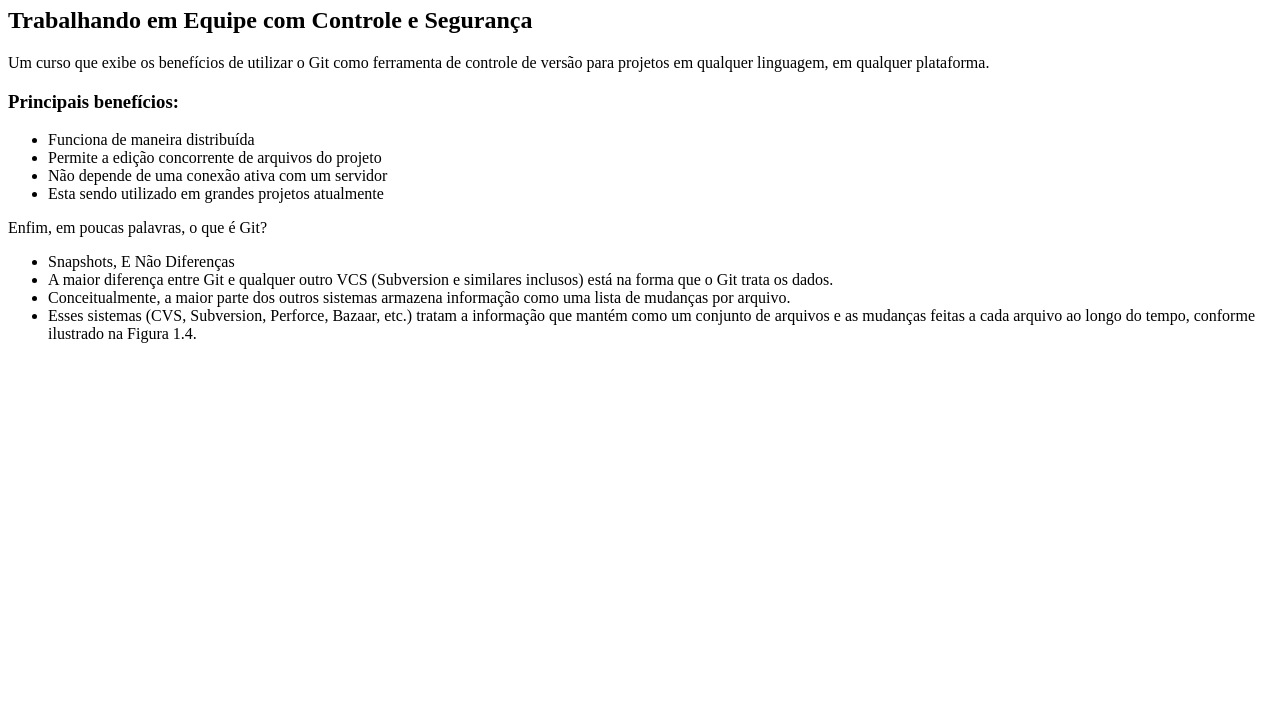
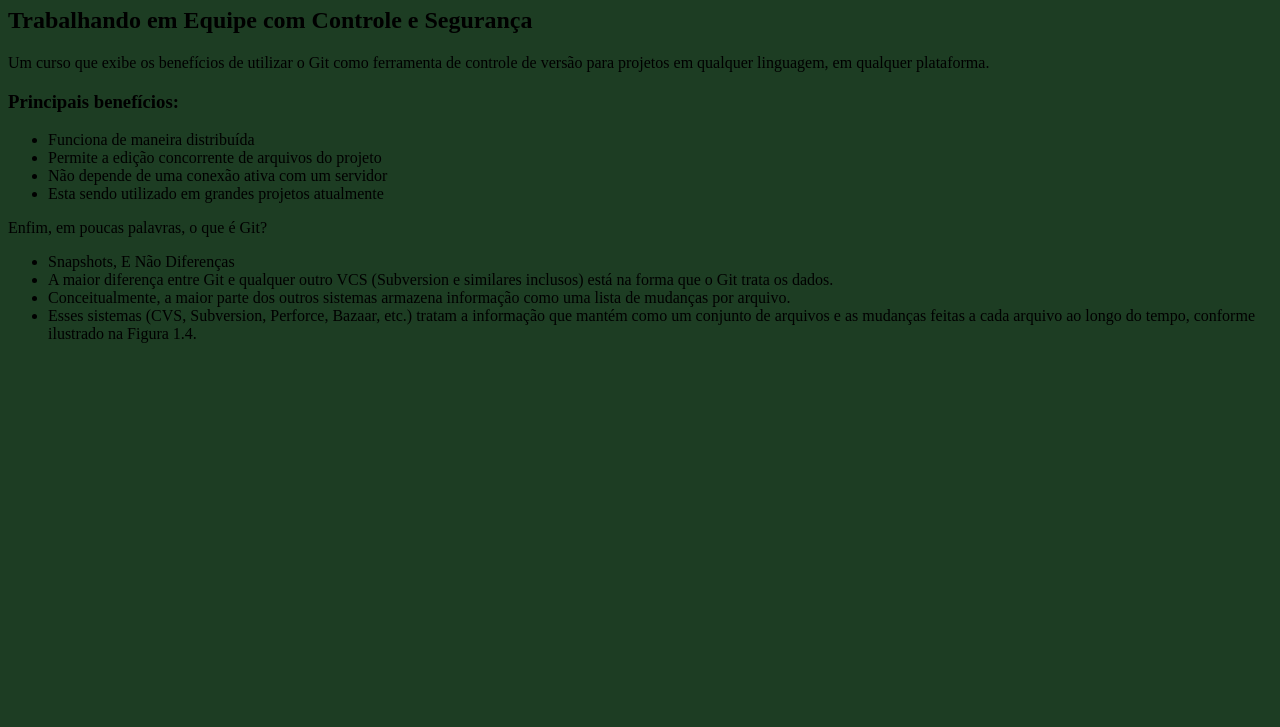
Before and after one commit to fernandoadms/curso-git, a plain HTML site: page index.html in a window 1280 px wide. Shown: the part 73-800 px from the top of the page. Drawn offline with Linux system fonts and the light colour scheme.

Commit message:
início do design

```diff
--- a/index.html
+++ b/index.html
@@ -3,6 +3,7 @@
 <head>
 	<meta charset="UTF-8">
 	<title></title>
+    <link rel="stylesheet" href="style.css">
 </head>
 <body>
     <h1>Git</h1>
--- /dev/null
+++ b/style.css
@@ -0,0 +1,3 @@
+body {
+	background-color: #1d3d23;
+}
```
